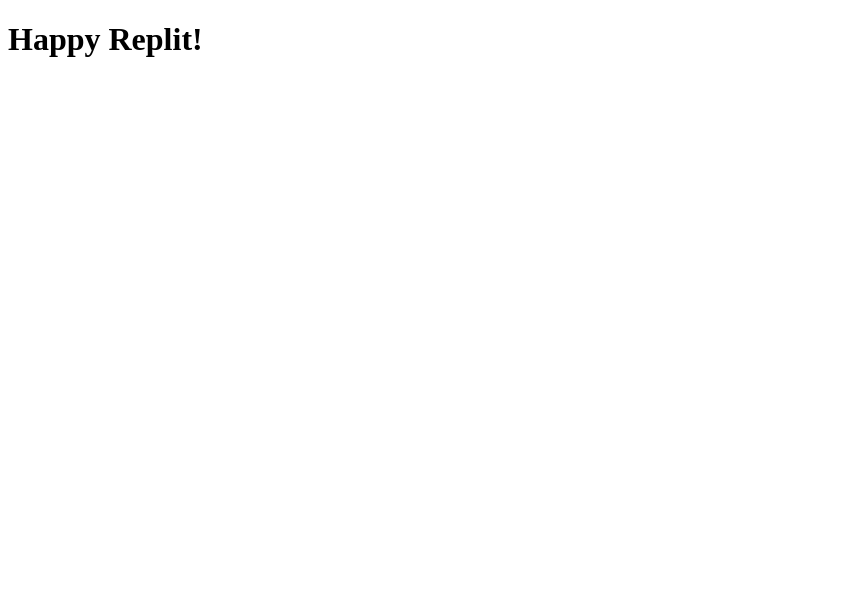
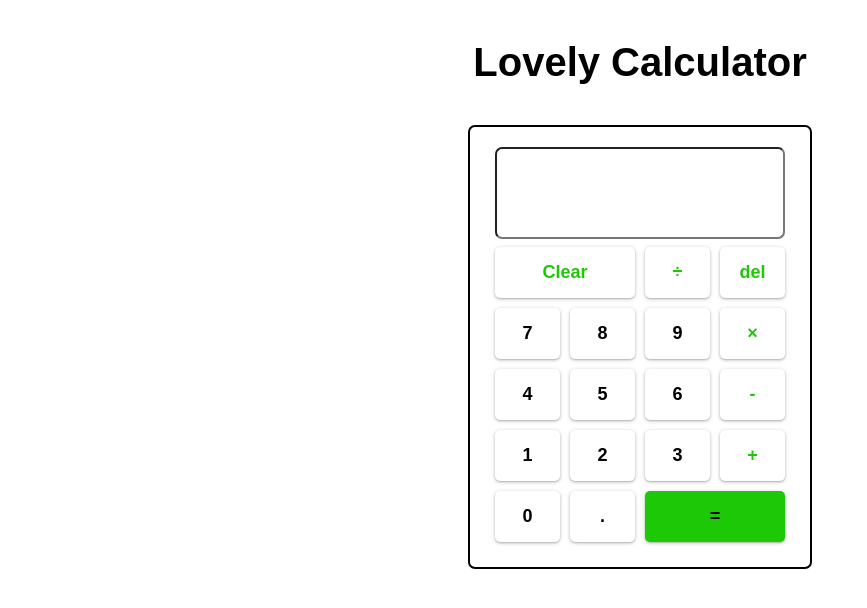
Before and after one commit to miyoko-shimura/react-app-test, a React (Vite) app: page / in a window 1280 px wide. Shown: the top 608 px of the page, without its empty margins (0-867 px from the left). Built offline with nearby package versions, Linux system fonts and the light colour scheme.

Commit message:
change app.jsx
change app.jsx

```diff
--- a/src/App.css
+++ b/src/App.css
@@ -1,3 +1,99 @@
-main {
+* {
+  font-family: sans-serif;
+  font-size: 18px;
+  margin: 0;
+}
 
+.App {
+  text-align: center;
+  display: flex;
+  flex-direction: column;
+  align-items: center;
+  justify-content: center;
 }
+
+h1 {
+  font-size: 40px;
+  margin: 40px 0;
+}
+.container {
+  background-color: rgb(255, 255, 255);
+  border: 2px solid;
+  border-radius: 7px;
+  margin: 0 auto;
+  width: 300px;
+  height: 400px;
+  padding: 20px;
+  display: flex;
+  text-align: center;
+  flex-direction: column;
+  justify-content: center;
+}
+
+.screen {
+  width: 300px;
+  height: 400px;
+}
+
+.screen input {
+  width: 270px;
+  height: 80px;
+  padding: 8px 8px 0 8px;
+  border-radius: 7px;
+  text-align: right;
+  font-size: x-large;
+  text-align: right;
+  font-weight: 600;
+  letter-spacing: 1px;
+}
+
+.keys {
+  display: grid;
+  grid-template-columns: repeat(4, 1fr);
+  grid-auto-rows: minmax(60px, auto);
+}
+
+button {
+  background-color: rgb(255, 255, 255);
+  margin: 5px;
+  padding: 15px;
+  border: none;
+  border-radius: 5px;
+  box-shadow: 0 1px 2px 0 rgba(0, 0, 0, 0.2), 0 1px 4px 0 rgba(0, 0, 0, 0.19);
+  font-size: 20;
+  font-weight: 600;
+  cursor: pointer;
+  transition: background-color ease-in-out 0.1s;
+}
+
+button:hover {
+  background-color: rgb(249, 148, 148);
+}
+
+#clear {
+  grid-column: 1/3;
+  grid-row: 1;
+  color: rgb(29, 201, 7);
+}
+
+#clear:hover {
+  grid-column: 1/3;
+  grid-row: 1;
+  background-color: rgb(29, 201, 7);
+  color: black;
+}
+
+#operation {
+  color: rgb(29, 201, 7);
+}
+
+#operation:hover {
+  background-color: rgb(29, 201, 7);
+  color: black;
+}
+
+#result {
+  grid-column: 3/5;
+  grid-row: 5;
+  background-color: rgb(29, 201, 7);
+}
--- a/src/App.jsx
+++ b/src/App.jsx
@@ -1,9 +1,70 @@
-import './App.css'
+import React, { useState } from "react";
 
-export default function App() {
+import "./App.css";
+
+function App() {
+
+  const [display, setDisplay] = useState("");
   return (
-    <main>
-      <h1>Happy Replit!</h1>
+
+    <main className="App">
+
+      <h1>Lovely Calculator</h1>
+
+      <div className="container">
+
+        <form className="screen">
+
+          <input type="text" />
+
+        </form>
+
+        <div className="keys">
+
+          <button id="clear">Clear</button>
+
+          <button name="/" id="operation">&divide;</button>
+
+          <button id="operation">del</button>
+
+          <button name="7">7</button>
+
+          <button name="8">8</button>
+
+          <button name="9">9</button>
+
+          <button name="*" id="operation">&times;</button>
+
+          <button name="4">4</button>
+
+          <button name="5">5</button>
+
+          <button name="6">6</button>
+
+          <button name="-" id="operation">-</button>
+
+          <button name="1">1</button>
+
+          <button name="2">2</button>
+
+          <button name="3">3</button>
+
+          <button name="+" id="operation">+</button>
+
+          <button name="=" id = "result">=</button>
+
+          <button name="0">0</button>
+
+          <button name=".">.</button>
+
+        </div>
+
+      </div>
+
     </main>
-  )
+
+  );
+
 }
+
+export default App;
```
